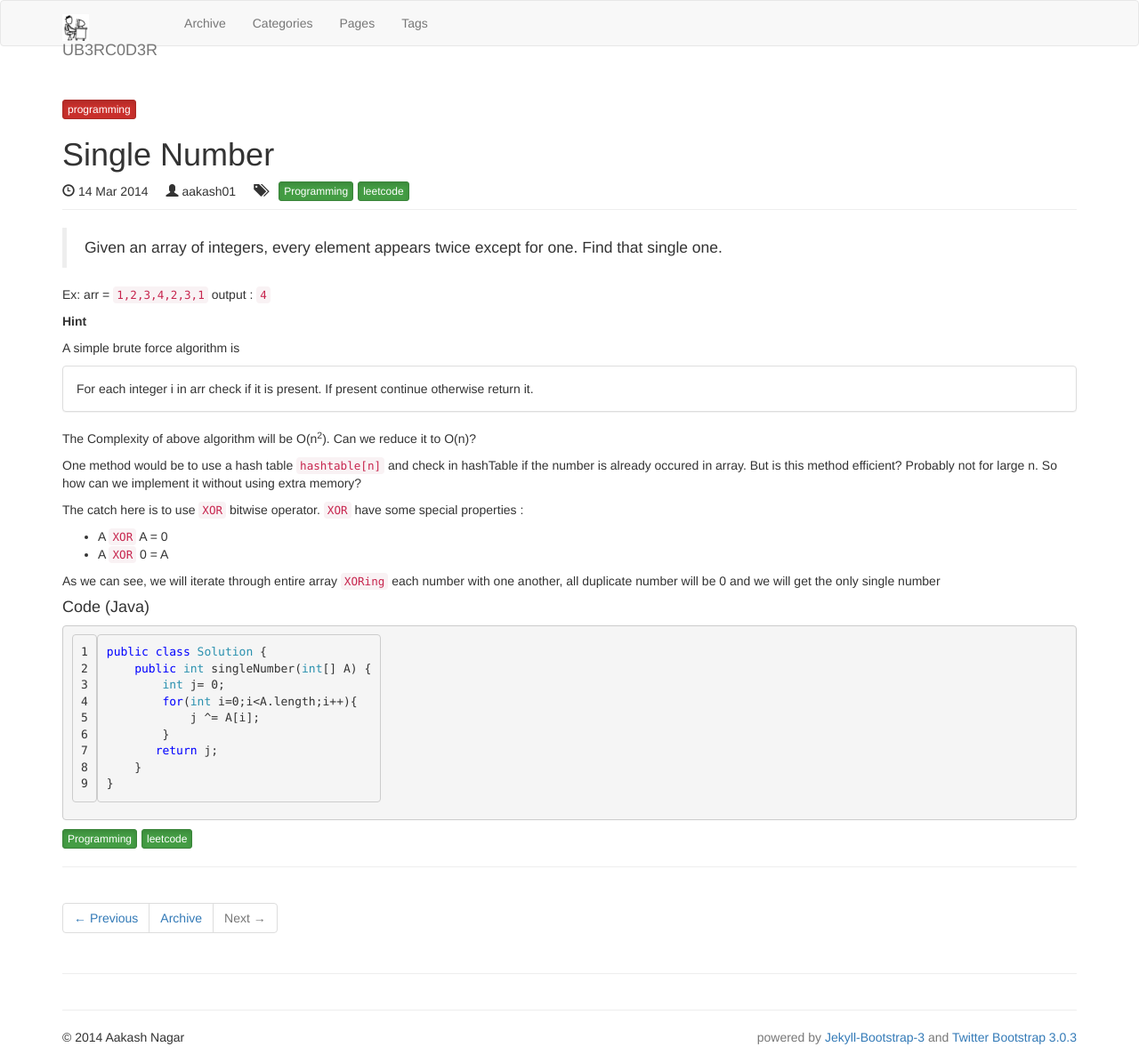
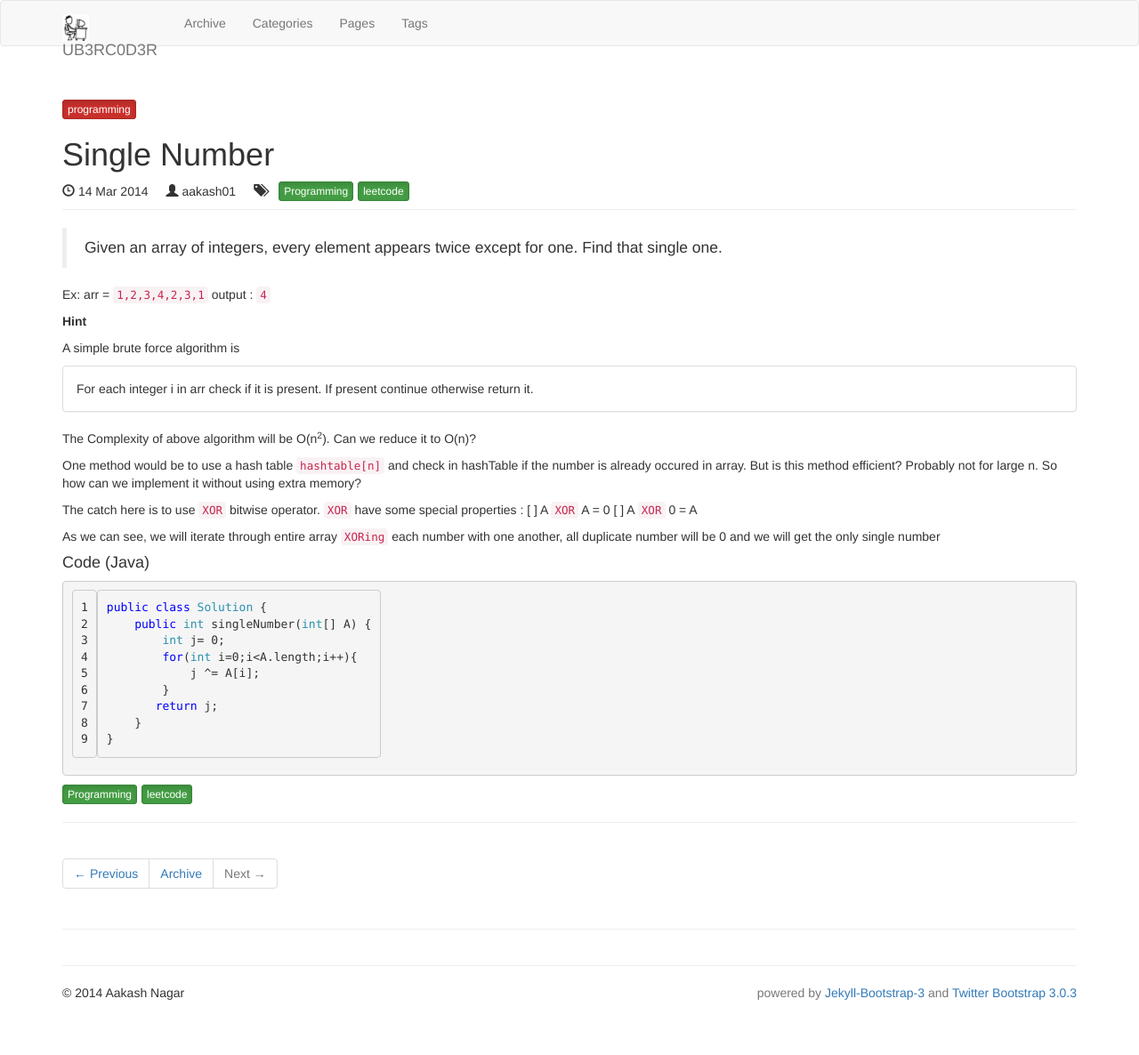
Before and after one commit to aakash01/aakash01.github.io, a Jekyll site: the page built from _posts/2014-03-14-single-number.md, in a window 1280 px wide. Shown: the whole page at 89% size. Built offline with Jekyll 4.4.1, drawn with Linux system fonts in a browser that asks for light colours; nearby versions of some CDN libraries; library files that are not in the unit come from our copies; after the commit the page ends 1136 px from its top, so only the background shows below that.

```diff
--- a/_posts/2014-03-14-single-number.md
+++ b/_posts/2014-03-14-single-number.md
@@ -28,14 +28,12 @@ One method would be to use a hash table `hashtable[n]` and check in hashTable if
 
 The catch here is to use `XOR` bitwise operator.
 `XOR` have some special properties :
-* A `XOR` A = 0
-* A `XOR` 0 = A
+[ ] A `XOR` A = 0
+[ ] A `XOR` 0 = A
 
 As we can see,  we will iterate through entire array `XORing` each number with one another, all duplicate number will be 0 and we will get the only single number
 
 #### Code (Java)
-
-
 {% highlight cpp linenos %}
 public class Solution {
     public int singleNumber(int[] A) {
```
